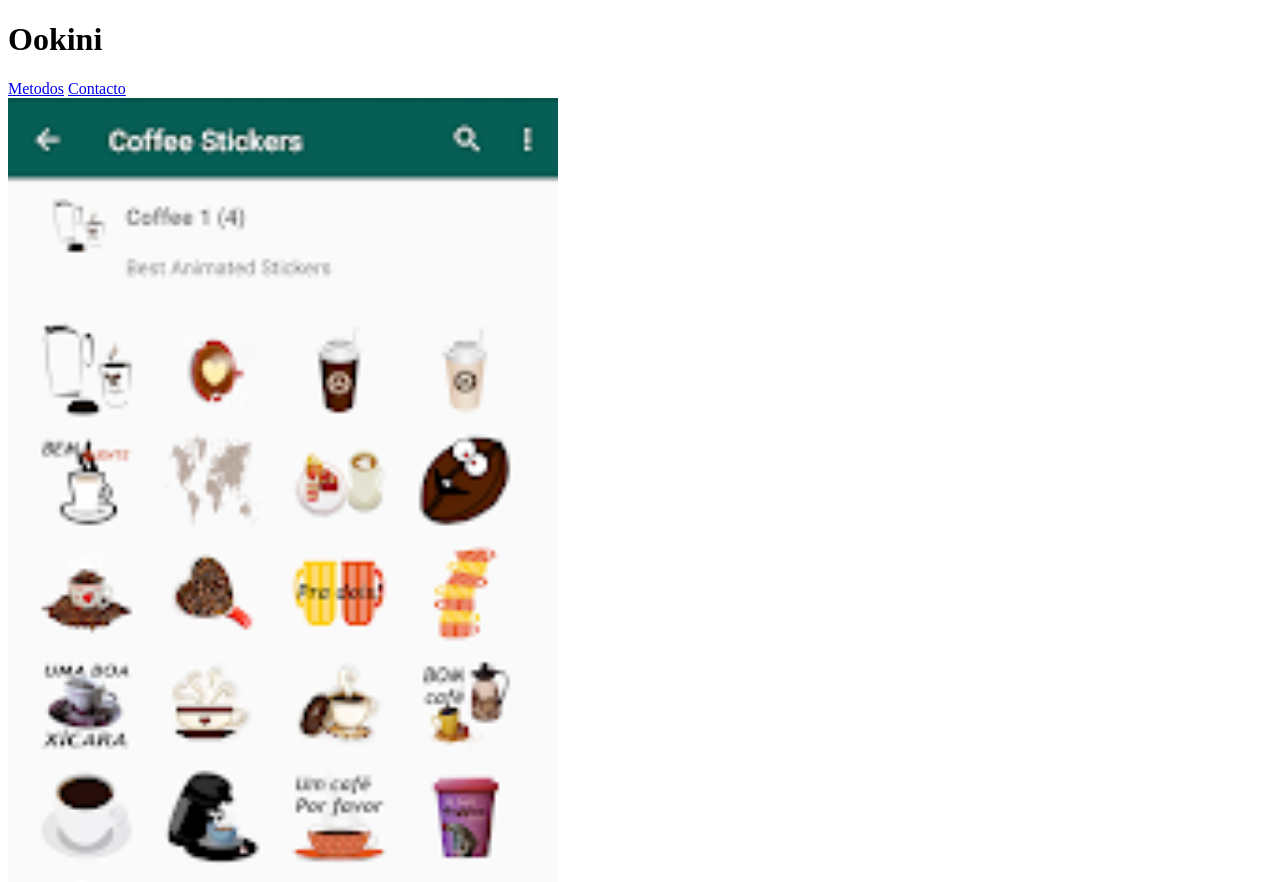
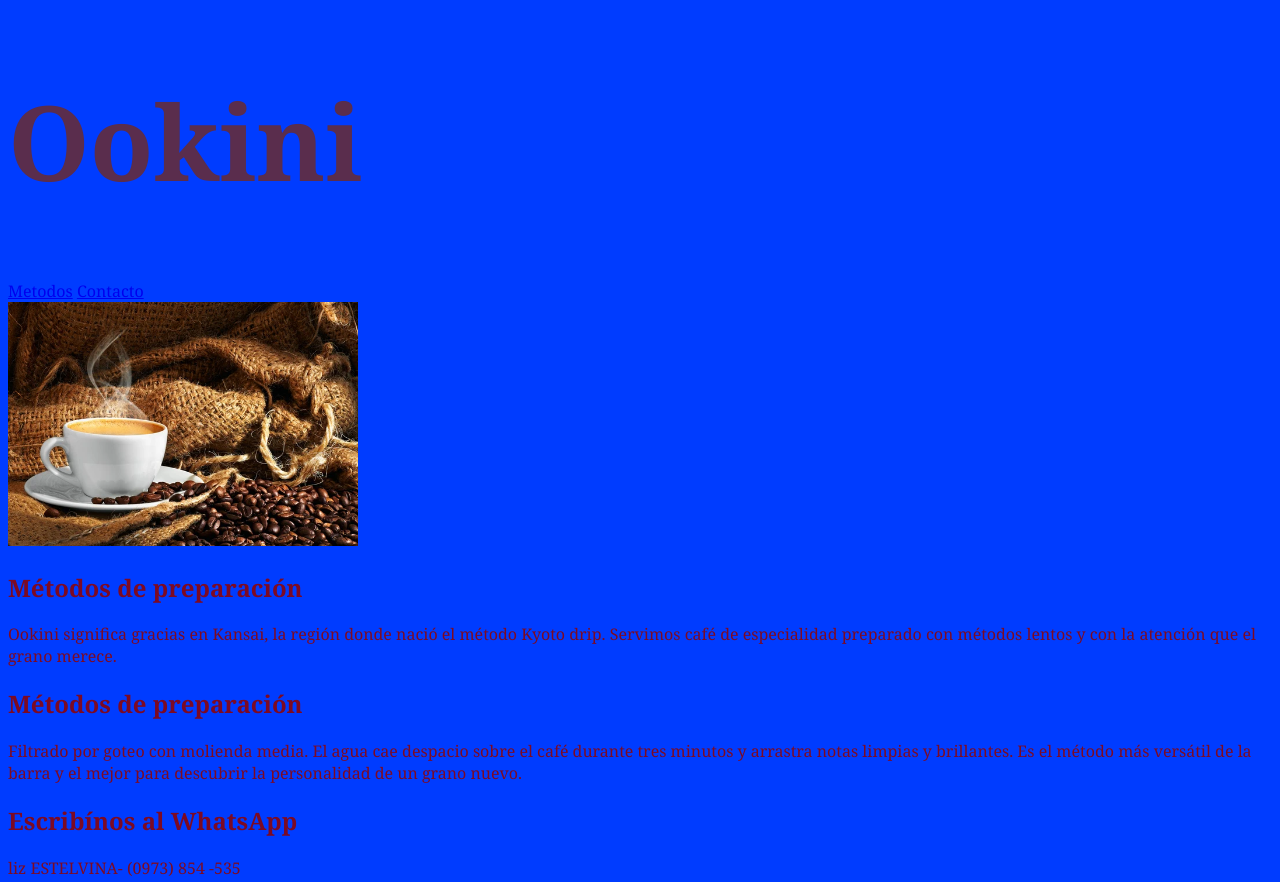
Before and after one commit to lizvillalbamartinez6-boop/OKINI, a plain HTML site: page index.html in a window 1280 px wide. Shown: the top 882 px of the page. Drawn offline with Linux system fonts and the light colour scheme.

Commit message:
fondo de coleres

```diff
--- a/index.html
+++ b/index.html
@@ -3,9 +3,11 @@
 
 <head>
     <meta charset="UTF-8">
-    <meta name="viewport" content="width=device-width, initial-scale=1.0">
+
     <title>Document</title>
+    <link rel="stylesheet" href="styles.css">
 </head>
+
 
 <body>
 
@@ -24,7 +26,7 @@
 
 
     <main>
-        <img src="cooffedelicioso.jpg" alt="Local"width="550">
+
             <img src="Coffee.jpg" alt="Local"width="350">
         <h2>Métodos de preparación</h2>
 
--- /dev/null
+++ b/styles.css
@@ -0,0 +1,11 @@
+body{
+    background-color: rgb(0, 60, 255) ;
+    font-family:Georgia, 'Times New Roman', Times, serif;
+    color:rgba(143, 4, 4, 0.87);
+}
+
+h1 {
+color: #5a2d4d;        /* color de letra */
+font-size: 6.5rem;    /*tamaño de letra*/
+
+}
```
